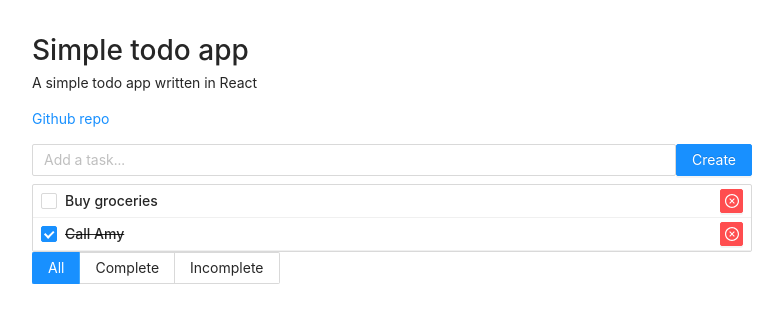
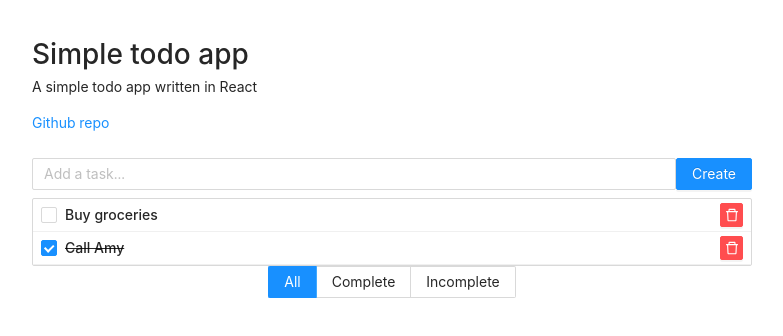
Before and after one commit to matobeno1/simple-todo-app, a React (Create React App) app: page / in a window 1280 px wide. Shown: the top 336 px of the page, without its empty margins (248-1031 px from the left). Built offline with nearby package versions, Linux system fonts and the light colour scheme.

Commit message:
Created todo list actions component.

```diff
--- a/src/App.module.scss
+++ b/src/App.module.scss
@@ -2,11 +2,11 @@
 
 .root {
     max-width: 720px;
-    margin: 2em auto auto;
+    margin: 2rem auto auto;
 }
 
 .titleSection {
-    margin-bottom: 1em;
+    margin-bottom: 1.5rem;
 }
 
 .header {
--- a/src/App.tsx
+++ b/src/App.tsx
@@ -1,7 +1,7 @@
 import React, { FunctionComponent } from "react";
 import { TodosList } from "./components/TodosList";
 import { TodoTitleInput } from "./components/TodoTitleInput";
-import { TodosFilter } from "./components/TodosFilter";
+import { TodoListActionsComponent } from "./components/TodoListActionsComponent";
 import classes from "./App.module.scss";
 import "antd/dist/antd.css";
 
@@ -16,7 +16,7 @@ const App: FunctionComponent = () => (
 		</div>
 		<TodoTitleInput />
 		<TodosList />
-		<TodosFilter />
+		<TodoListActionsComponent />
 	</div>
 );
 
--- a/src/components/TodoComponent/TodoComponent.tsx
+++ b/src/components/TodoComponent/TodoComponent.tsx
@@ -9,7 +9,7 @@ import React, {
 	useState
 } from "react";
 import { Button, Checkbox } from "antd";
-import { CloseCircleOutlined } from "@ant-design/icons";
+import { DeleteOutlined } from "@ant-design/icons";
 
 import classes from "./TodoComponent.module.scss";
 import classNames from "classnames";
@@ -120,7 +120,7 @@ export const TodoComponent: FunctionComponent<TodoComponentProps> = ({
 				danger
 				onClick={onDelete}
 				className={classes.closeButton}
-				icon={<CloseCircleOutlined />}
+				icon={<DeleteOutlined />}
 			/>
 		</div>
 	);
--- /dev/null
+++ b/src/components/TodoListActionsComponent/TodoListActionsComponent.module.scss
@@ -0,0 +1,4 @@
+.root {
+  display: flex;
+  justify-content: space-evenly;
+}
--- /dev/null
+++ b/src/components/TodoListActionsComponent/TodoListActionsComponent.tsx
@@ -0,0 +1,10 @@
+import React, { FunctionComponent } from "react";
+import { TodosFilter } from "../TodosFilter";
+
+import classes from "./TodoListActionsComponent.module.scss";
+
+export const TodoListActionsComponent: FunctionComponent = () => (
+	<div className={classes.root}>
+		<TodosFilter />
+	</div>
+);
--- /dev/null
+++ b/src/components/TodoListActionsComponent/index.ts
@@ -0,0 +1 @@
+export { TodoListActionsComponent } from "./TodoListActionsComponent";
--- a/src/components/TodosListComponent/TodosListComponent.module.css
+++ b/src/components/TodosListComponent/TodosListComponent.module.css
@@ -1,3 +1,7 @@
+.root {
+  margin-bottom: 1rem;
+}
+
 .item {
   display: flex;
   flex-direction: row;
--- a/src/components/TodosListComponent/TodosListComponent.tsx
+++ b/src/components/TodosListComponent/TodosListComponent.tsx
@@ -14,6 +14,7 @@ export const TodosListComponent: FunctionComponent<TodosListComponentProps> = ({
 }) => {
 	return (
 		<List
+			className={classes.root}
 			size="small"
 			bordered
 			dataSource={todosIds}
```
